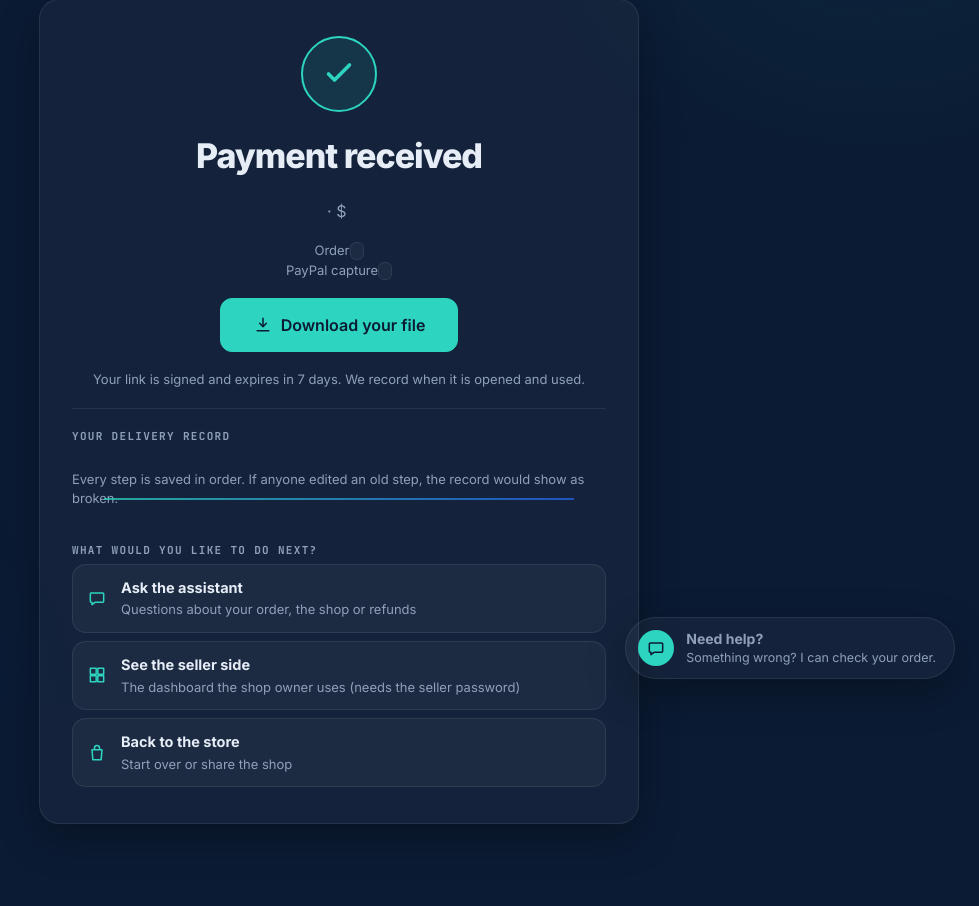
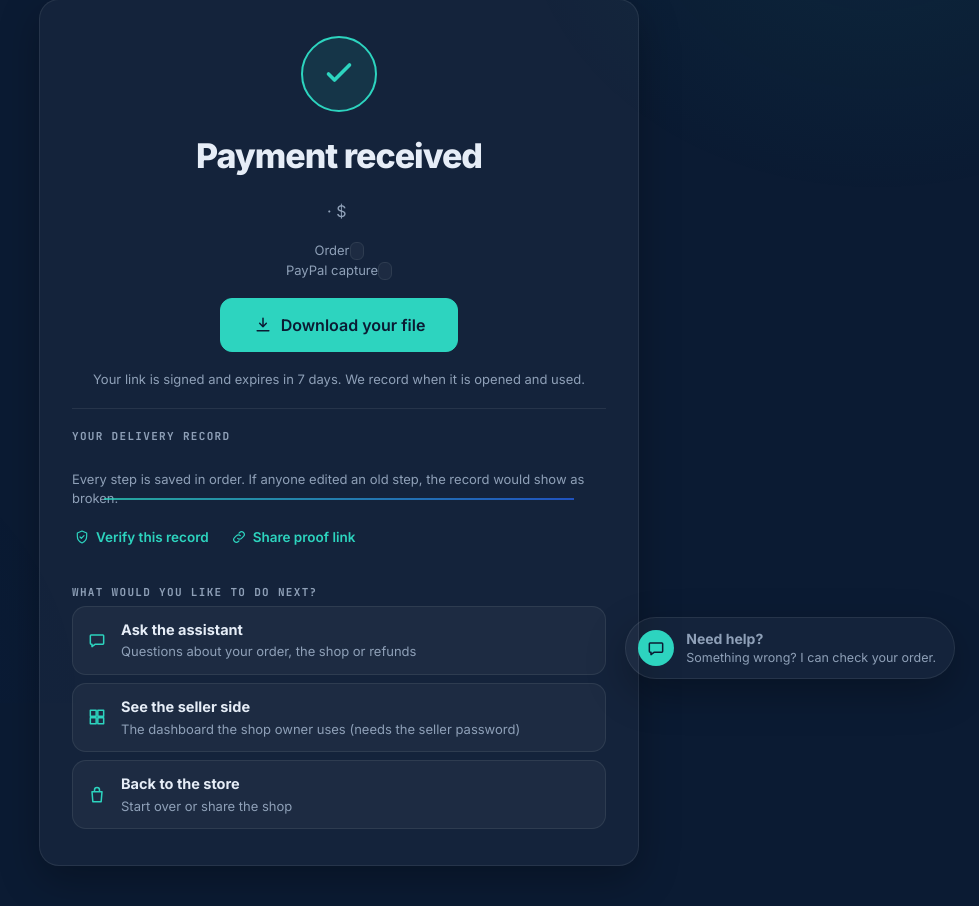
Before and after one commit to satyarthshukla500/accessproof, a Flask app: template templates/success.html in a window 1280 px wide. Shown: the part 97-1003 px from the top of the page, without its empty margins (301-1280 px from the left). Before the commit the page ends 921 px from the top, so only its background shows below. Run offline with Flask 3, Linux system fonts and the light colour scheme; the template is opened without the code that fills it, so the values that code supplies are empty; parts of the project's set-up code (start-up, migrations or seed data) failed here and were passed over; some libraries are stand-ins or nearby versions.

Commit message:
Add a public page to verify a delivery record, with links from the order and chat pages

```diff
--- a/app.py
+++ b/app.py
@@ -10,7 +10,7 @@ import secrets
 import time
 
 from dotenv import load_dotenv
-from flask import Flask, abort, jsonify, render_template, request, send_file, session
+from flask import Flask, abort, jsonify, redirect, render_template, request, send_file, session
 from werkzeug.middleware.proxy_fix import ProxyFix
 
 load_dotenv()
@@ -92,6 +92,11 @@ def check(token, now=None):
         return order_id if math.isfinite(float(exp)) and float(exp) > (now or time.time()) else None
     except (ValueError, TypeError):
         return None
+
+
+def proof_code(order_id):
+    """Public code for one order's delivery record. It is not the buyer's token: it opens the verify page and nothing else."""
+    return order_id + "." + hmac.new(os.environ["APP_SECRET"].encode(), ("verify|" + order_id).encode(), hashlib.sha256).hexdigest()[:20]
 
 
 def log_event(order_id, event, detail=None):
@@ -187,7 +192,31 @@ def success(order_id):
         log_event(order_id, "DELIVERY_EMAIL_LOGGED", {"to": order["payer_email"], "note": "download link issued; no email service is connected"})
     rows = ledger.rows(order_id)
     return render_template("success.html", order=order, product=PRODUCT, token=sign(order_id), link="/d/" + sign(order_id),
-                           chain=ledger.blocks(rows), next_label=ledger.next_label(rows))
+                           chain=ledger.blocks(rows), next_label=ledger.next_label(rows), proof_url="/verify/" + proof_code(order_id))
+
+
+@app.get("/verify")
+def verify_form():
+    code = request.args.get("code", "").strip().split("?")[0].rstrip("/").rsplit("/", 1)[-1]
+    if code:
+        return redirect("/verify/" + code)
+    return render_template("verify.html", state="form")
+
+
+@app.get("/verify/<code>")
+def verify_record(code):
+    """Anyone with a proof code can check that the delivery record was not changed. Only event names, times and short fingerprints are shown."""
+    if limits.rate_limited("verify:" + limits.net(client_ip()), 120):
+        return render_template("message.html", title="Too many checks", text="Please wait a few minutes and try again."), 429
+    order_id = code.rsplit(".", 1)[0] if "." in code else ""
+    order = db.one("SELECT id FROM orders WHERE id=? AND source IN ('real','demo')", (order_id,)) if order_id else None
+    if not order or not hmac.compare_digest(code, proof_code(order_id)):
+        return render_template("verify.html", state="none"), 404
+    rows = ledger.rows(order_id)
+    bad = ledger.first_broken(order_id)
+    events = [{"step": i + 1, "name": ledger.EVENT_LABELS.get(r["event"], r["event"]), "when": ledger.fmt_ts(r["ts"]), "print": (r["hash"] or "")[:8]} for i, r in enumerate(rows)]
+    return render_template("verify.html", state="ok" if bad is None and rows else ("bad" if bad is not None else "none"),
+                           blocks=ledger.blocks(rows, limit=6), events=events, bad=bad, head=ledger.head(order_id)[:8])
 
 
 @app.get("/d/<token>")
@@ -238,7 +267,7 @@ def help_page(order_id):
     rows = ledger.rows(order_id)
     by_id = {r["id"]: r for r in rows}
     history = [chat_view(h, by_id) for h in db.query("SELECT * FROM help_requests WHERE order_id=? ORDER BY id", (order_id,))]
-    return render_template("help.html", order=order, history=history, token=sign(order_id), status=ledger.status_line(rows), chain=ledger.blocks(rows))
+    return render_template("help.html", order=order, history=history, token=sign(order_id), status=ledger.status_line(rows), chain=ledger.blocks(rows), proof_url="/verify/" + proof_code(order_id))
 
 
 @app.post("/order/<order_id>/help/<int:help_id>/solved")
--- a/ledger.py
+++ b/ledger.py
@@ -90,10 +90,15 @@ def head(order_id):
     return (rows(order_id) or [{"hash": ZERO}])[-1]["hash"]
 
 
+def first_broken(order_id):
+    """Position (0 = first step) of the first row that does not match the one before it, else None."""
+    prev = ZERO
+    for i, r in enumerate(rows(order_id)):
+        if r["prev_hash"] != prev or r["hash"] != make_hash(prev, r):
+            return i
+        prev = r["hash"]
+    return None
+
+
 def verify(order_id):
-    prev = ZERO
-    for r in rows(order_id):
-        if r["prev_hash"] != prev or r["hash"] != make_hash(prev, r):
-            return "broken"
-        prev = r["hash"]
-    return "ok"
+    return "ok" if first_broken(order_id) is None else "broken"
--- a/static/app.css
+++ b/static/app.css
@@ -189,3 +189,25 @@ input:focus, textarea:focus { outline: 2px solid var(--blue); outline-offset: 1p
 @media (max-width: 520px) { .topnav .pill { display: none; } .success { margin-bottom: 84px; } }
 input, textarea { border-color: rgba(255, 255, 255, .26); }
 input:focus-visible, textarea:focus-visible, .composer textarea:focus { outline: 2px solid var(--mint); outline-offset: 2px; }
+
+/* verify page and the proof links on the success page */
+.proofrow { display: flex; flex-wrap: wrap; gap: 6px 18px; align-items: center; }
+.proofrow .link { display: inline-flex; align-items: center; gap: 6px; text-decoration: none; color: var(--teal); font-size: 13.5px; }
+.proofrow .link:hover { text-decoration: underline; }
+.proofrow .ico { width: 16px; height: 16px; }
+.block.bad { border-color: #F87171; background: linear-gradient(rgba(248, 113, 113, .16), rgba(248, 113, 113, .16)), var(--bg); }
+.vpage { max-width: 760px; margin: 0 auto; padding: 8px 0 72px; display: flex; flex-direction: column; gap: 22px; }
+.vpage h1 { font-size: clamp(26px, 5vw, 36px); font-weight: 800; letter-spacing: -.03em; }
+.vbanner { display: flex; gap: 16px; align-items: flex-start; padding: 22px 24px; border-radius: 20px; border: 1.5px solid var(--mint); background: var(--blk); }
+.vbanner .ico { width: 34px; height: 34px; color: var(--teal); }
+.vbanner h2 { font-size: clamp(20px, 4vw, 26px); font-weight: 800; letter-spacing: -.02em; }
+.vbanner p { color: var(--ink2); margin-top: 4px; }
+.vbanner.bad { border-color: #F87171; background: rgba(248, 113, 113, .10); } .vbanner.bad .ico { color: var(--danger); }
+.vbanner.none { border-color: var(--line); background: var(--card); } .vbanner.none .ico { color: var(--muted); }
+.vlist { list-style: none; margin: 0; padding: 0; display: grid; gap: 8px; }
+.vlist li { display: grid; grid-template-columns: 64px 1fr auto auto; gap: 4px 16px; align-items: center; padding: 12px 16px; border-radius: 14px; border: 1px solid var(--line); background: var(--card); }
+.vlist li.bad { border-color: #F87171; background: rgba(248, 113, 113, .10); }
+.vlist .st { font: 700 12px "JetBrains Mono", monospace; color: var(--ink); } .vlist .nm { font-weight: 600; }
+.vlist .tm, .vlist .fp { font: 500 12px "JetBrains Mono", monospace; color: var(--muted); }
+.vform { display: flex; gap: 10px; flex-wrap: wrap; } .vform input { flex: 1 1 260px; }
+@media (max-width: 560px) { .vlist li { grid-template-columns: 56px 1fr; } .vlist .tm, .vlist .fp { grid-column: 2; } .vbanner { padding: 18px; } }
--- a/static/success.js
+++ b/static/success.js
@@ -1,3 +1,13 @@
+/* copy the public proof link (works after the record strip is refreshed) */
+document.addEventListener("click", async (e) => {
+  const b = e.target.closest("#sharebtn");
+  if (!b) return;
+  const label = b.lastChild;
+  try { await navigator.clipboard.writeText(location.origin + b.dataset.url); label.textContent = "Link copied"; }
+  catch (err) { label.textContent = "Copy: " + location.origin + b.dataset.url; }
+  setTimeout(() => { label.textContent = "Share proof link"; }, 2500);
+});
+
 /* after a download click: say what happened, then refresh the delivery record from the server */
 const dl = document.getElementById("download");
 const note = document.getElementById("dlnote");
--- a/templates/_ui.html
+++ b/templates/_ui.html
@@ -23,11 +23,11 @@
 {%- endif -%}
 </svg>{% endmacro %}
 
-{% macro proof(blocks, next=None, label='', verified=True) %}
+{% macro proof(blocks, next=None, label='', verified=True, bad=None) %}
 <div class="chain" {% if label %}aria-label="{{ label }}"{% endif %}>
   <ol class="chain-row">
     {%- for b in blocks %}
-    <li class="block{% if loop.last and not next %} last{% endif %}" title="{{ b.when }}"><span class="num">Step {{ loop.index }}</span><span class="lbl">{{ b.label }}</span><span class="tm">{{ b.short }}</span></li>
+    <li class="block{% if loop.last and not next %} last{% endif %}{% if bad is not none and loop.index0 == bad %} bad{% endif %}" title="{{ b.when }}"><span class="num">Step {{ loop.index }}</span><span class="lbl">{{ b.label }}</span><span class="tm">{{ b.short }}</span></li>
     {%- endfor %}
     {%- if next %}<li class="block next"><span class="num">Next</span><span class="lbl">{{ next }}</span></li>{% endif %}
   </ol>
--- a/templates/help.html
+++ b/templates/help.html
@@ -16,6 +16,7 @@
     <div class="card whatnext">
       <p class="eyebrow">Where to next</p>
       <a class="nextrow" href="/success/{{ order.id }}?t={{ token }}">{{ icon("download") }}<span><b>Back to your order</b>Download the file again</span></a>
+      <a class="nextrow" href="{{ proof_url }}">{{ icon("shield") }}<span><b>Verify this record</b>Check that your delivery record was not changed</span></a>
       <a class="nextrow" href="/login">{{ icon("grid") }}<span><b>See the seller side</b>The owner's dashboard</span></a>
       <a class="nextrow" href="/">{{ icon("bag") }}<span><b>Back to the store</b></span></a>
     </div>
--- a/templates/success.html
+++ b/templates/success.html
@@ -15,6 +15,10 @@
     <p class="eyebrow">Your delivery record</p>
     {{ proof(chain, next_label) }}
     <p class="small muted">Every step is saved in order. If anyone edited an old step, the record would show as broken.</p>
+    <div class="proofrow">
+      <a class="link" href="{{ proof_url }}">{{ icon("shield") }}Verify this record</a>
+      <button class="link" id="sharebtn" type="button" data-url="{{ proof_url }}">{{ icon("link") }}Share proof link</button>
+    </div>
   </div>
   <div class="whatnext">
     <p class="eyebrow">What would you like to do next?</p>
```
Also changed, not shown: scripts/shots.py (+8 -0 lines), templates/verify.html (added, +33 -0 lines), tests/test_verify.py (added, +97 -0 lines).
